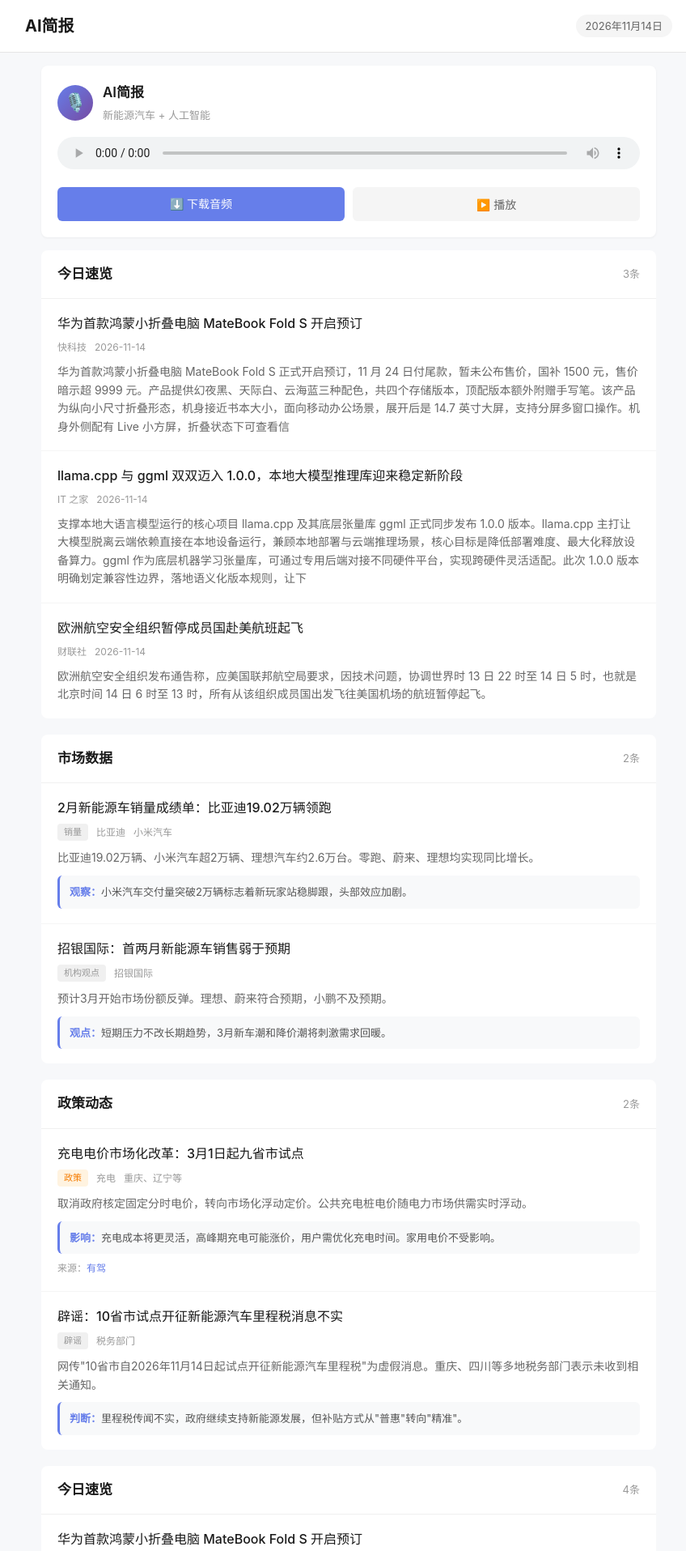
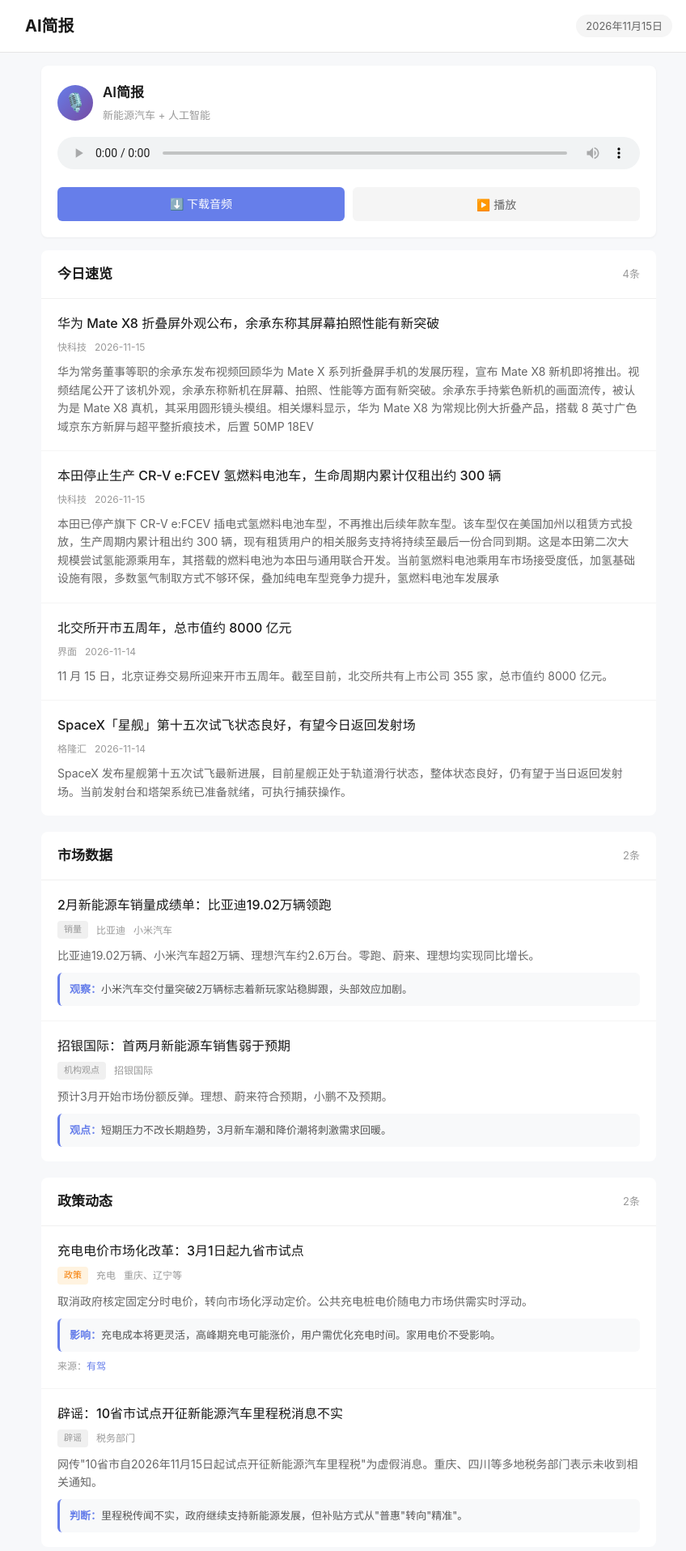
Before and after one commit to hetu1103/ai-brief, a plain HTML site: page ai-daily-brief.html in a window 1280 px wide. Shown: the top 1915 px of the page at 81% size, without its empty margins (209-1057 px from the left). Drawn offline with Linux system fonts and the light colour scheme.

Commit message:
🤖 自动更新: 2026-11-15

```diff
--- a/ai-daily-brief.html
+++ b/ai-daily-brief.html
@@ -4,7 +4,7 @@
 <head>
 <meta charset="utf-8"/>
 <meta content="width=device-width, initial-scale=1.0, maximum-scale=1.0, user-scalable=no" name="viewport"/>
-<title>AI简报 - 2026年11月14日</title>
+<title>AI简报 - 2026年11月15日</title>
 <style>
         * {
             margin: 0;
@@ -350,7 +350,7 @@
 <div class="header">
 <div class="header-content">
 <div class="logo">AI简报</div>
-<div class="date-tag">2026年11月14日</div>
+<div class="date-tag">2026年11月15日</div>
 </div>
 </div>
 <div class="container">
@@ -364,11 +364,11 @@
 </div>
 </div>
 <audio controls="" id="main-audio" preload="auto">
-<source src="podcasts/ai_brief_20261114.mp3" type="audio/mpeg"/>
+<source src="podcasts/ai_brief_20261115.mp3" type="audio/mpeg"/>
                 您的浏览器不支持音频播放。
             </audio>
 <div class="audio-actions">
-<a class="audio-btn primary" download="AI简报_20260302.mp3" href="podcasts/ai_brief_20261114.mp3">
+<a class="audio-btn primary" download="AI简报_20260302.mp3" href="podcasts/ai_brief_20261115.mp3">
                     ⬇️ 下载音频
                 </a>
 <button class="audio-btn secondary" onclick="document.getElementById('main-audio').play()">
@@ -382,9 +382,9 @@
 <div class="news-section">
 <div class="section-header">
 <div class="section-title">今日速览</div>
-<div class="section-count">3条</div>
+<div class="section-count">4条</div>
 </div>
-<div class="news-item"><div class="news-title">华为首款鸿蒙小折叠电脑 MateBook Fold S 开启预订</div><div class="news-meta"><span>快科技</span><span>2026-11-14</span></div><div class="news-summary">华为首款鸿蒙小折叠电脑 MateBook Fold S 正式开启预订，11 月 24 日付尾款，暂未公布售价，国补 1500 元，售价暗示超 9999 元。产品提供幻夜黑、天际白、云海蓝三种配色，共四个存储版本，顶配版本额外附赠手写笔。该产品为纵向小尺寸折叠形态，机身接近书本大小，面向移动办公场景，展开后是 14.7 英寸大屏，支持分屏多窗口操作。机身外侧配有 Live 小方屏，折叠状态下可查看信</div></div><div class="news-item"><div class="news-title">llama.cpp 与 ggml 双双迈入 1.0.0，本地大模型推理库迎来稳定新阶段</div><div class="news-meta"><span>IT 之家</span><span>2026-11-14</span></div><div class="news-summary">支撑本地大语言模型运行的核心项目 llama.cpp 及其底层张量库 ggml 正式同步发布 1.0.0 版本。llama.cpp 主打让大模型脱离云端依赖直接在本地设备运行，兼顾本地部署与云端推理场景，核心目标是降低部署难度、最大化释放设备算力。ggml 作为底层机器学习张量库，可通过专用后端对接不同硬件平台，实现跨硬件灵活适配。此次 1.0.0 版本明确划定兼容性边界，落地语义化版本规则，让下</div></div><div class="news-item"><div class="news-title">欧洲航空安全组织暂停成员国赴美航班起飞</div><div class="news-meta"><span>财联社</span><span>2026-11-14</span></div><div class="news-summary">欧洲航空安全组织发布通告称，应美国联邦航空局要求，因技术问题，协调世界时 13 日 22 时至 14 日 5 时，也就是北京时间 14 日 6 时至 13 时，所有从该组织成员国出发飞往美国机场的航班暂停起飞。</div></div></div>
+<div class="news-item"><div class="news-title">华为 Mate X8 折叠屏外观公布，余承东称其屏幕拍照性能有新突破</div><div class="news-meta"><span>快科技</span><span>2026-11-15</span></div><div class="news-summary">华为常务董事等职的余承东发布视频回顾华为 Mate X 系列折叠屏手机的发展历程，宣布 Mate X8 新机即将推出。视频结尾公开了该机外观，余承东称新机在屏幕、拍照、性能等方面有新突破。余承东手持紫色新机的画面流传，被认为是 Mate X8 真机，其采用圆形镜头模组。相关爆料显示，华为 Mate X8 为常规比例大折叠产品，搭载 8 英寸广色域京东方新屏与超平整折痕技术，后置 50MP 18EV</div></div><div class="news-item"><div class="news-title">本田停止生产 CR-V e:FCEV 氢燃料电池车，生命周期内累计仅租出约 300 辆</div><div class="news-meta"><span>快科技</span><span>2026-11-15</span></div><div class="news-summary">本田已停产旗下 CR-V e:FCEV 插电式氢燃料电池车型，不再推出后续年款车型。该车型仅在美国加州以租赁方式投放，生产周期内累计租出约 300 辆，现有租赁用户的相关服务支持将持续至最后一份合同到期。这是本田第二次大规模尝试氢能源乘用车，其搭载的燃料电池为本田与通用联合开发。当前氢燃料电池乘用车市场接受度低，加氢基础设施有限，多数氢气制取方式不够环保，叠加纯电车型竞争力提升，氢燃料电池车发展承</div></div><div class="news-item"><div class="news-title">北交所开市五周年，总市值约 8000 亿元</div><div class="news-meta"><span>界面</span><span>2026-11-14</span></div><div class="news-summary">11 月 15 日，北京证券交易所迎来开市五周年。截至目前，北交所共有上市公司 355 家，总市值约 8000 亿元。</div></div><div class="news-item"><div class="news-title">SpaceX「星舰」第十五次试飞状态良好，有望今日返回发射场</div><div class="news-meta"><span>格隆汇</span><span>2026-11-14</span></div><div class="news-summary">SpaceX 发布星舰第十五次试飞最新进展，目前星舰正处于轨道滑行状态，整体状态良好，仍有望于当日返回发射场。当前发射台和塔架系统已准备就绪，可执行捕获操作。</div></div></div>
 <!-- 市场数据 -->
 <div class="news-section">
 <div class="section-header">
@@ -449,7 +449,7 @@
 <span>税务部门</span>
 </div>
 <div class="news-summary">
-                        网传"10省市自2026年11月14日起试点开征新能源汽车里程税"为虚假消息。重庆、四川等多地税务部门表示未收到相关通知。
+                        网传"10省市自2026年11月15日起试点开征新能源汽车里程税"为虚假消息。重庆、四川等多地税务部门表示未收到相关通知。
                     </div>
 <div class="news-insight">
 <strong>判断：</strong>里程税传闻不实，政府继续支持新能源发展，但补贴方式从"普惠"转向"精准"。
```
Also changed, not shown: 1 other file.
